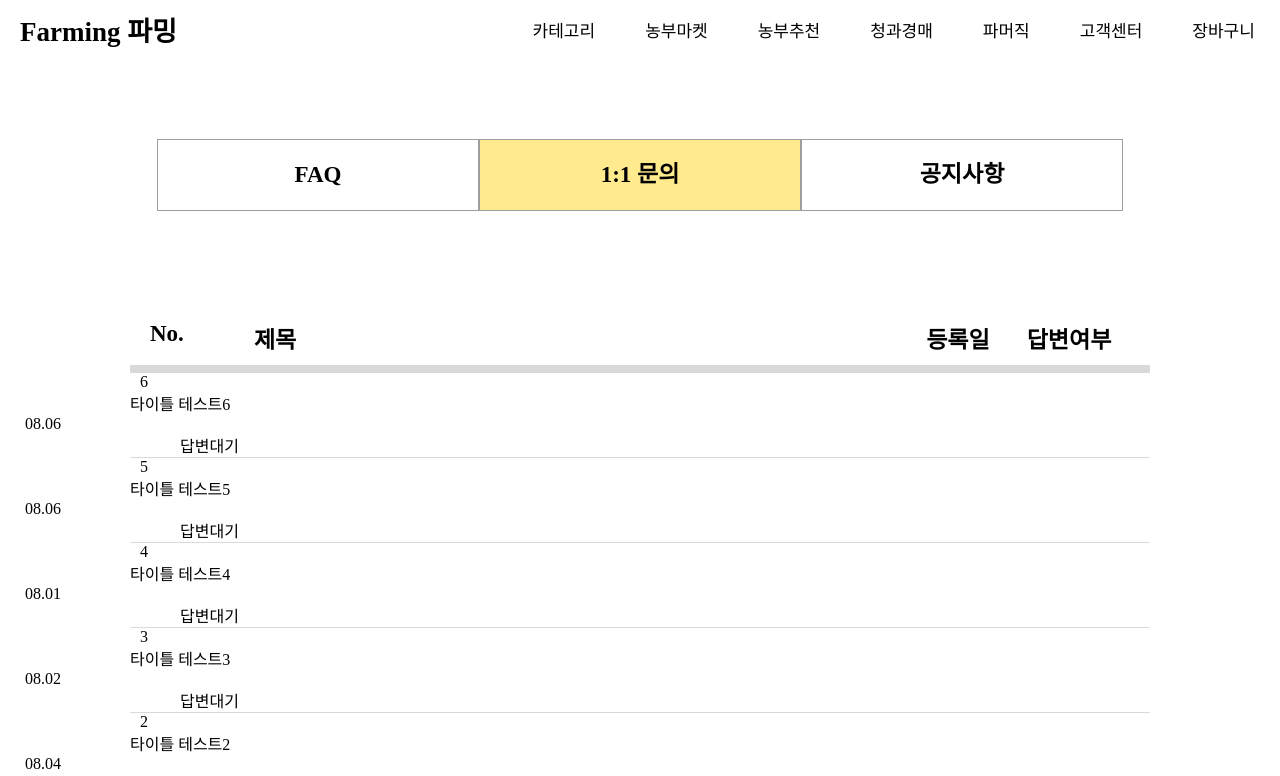
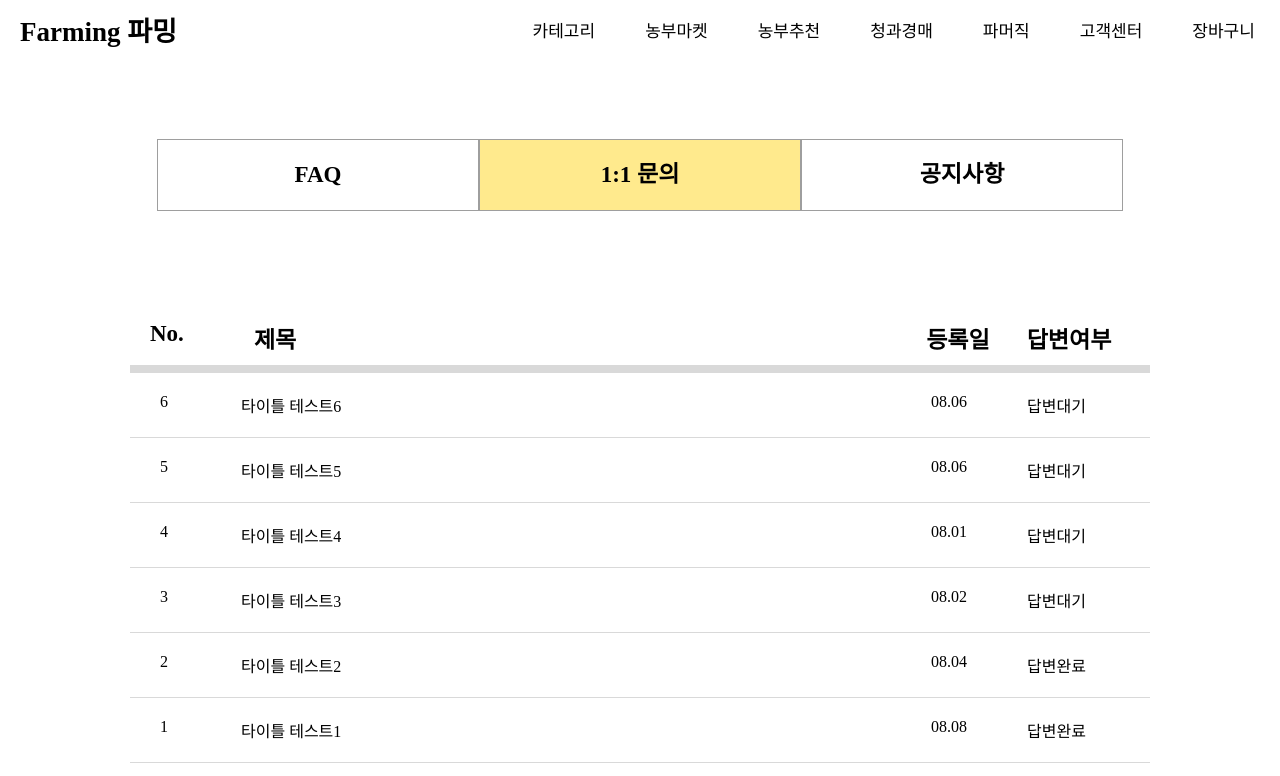
Before and after one commit to gityhb/Farming, a React (Create React App) app in the folder src/main/farmingproject/: page /customer_service_one in a window 1280 px wide. Shown: the top 776 px of the page. Built offline with nearby package versions, Linux system fonts and the light colour scheme; no server answers; a web font is replaced by a local one.

Commit message:
09/20 ssb

```diff
--- a/src/main/farmingproject/src/customer_service_notice.css
+++ b/src/main/farmingproject/src/customer_service_notice.css
@@ -1,5 +1,10 @@
 /* FAQ css에서 모두 관리 */
-
+.Customer_service_notice_inner{
+    display: flex;
+    border-bottom: 1px solid #D9D9D9;
+    cursor: pointer;
+    padding: 20px;
+}
 .Customer_service_top_date{
     margin-left: 735px;
 }
--- a/src/main/farmingproject/src/customer_service_notice.js
+++ b/src/main/farmingproject/src/customer_service_notice.js
@@ -42,7 +42,7 @@ function Customer_service_notice() {
                         </div>
 
                         {nitems.map((item) => (
-                            <div className={'Customer_service_inner'}>
+                            <div className={'Customer_service_notice_inner'}>
                                 <div className={'Customer_service_inner_num'}>{item.nnum}</div>
                                 <div className={'Customer_service_inner_title'}>{item.ntitle}</div>
                                 <div className={'Customer_service_inner_o_date'}>{item.ndate}</div>
--- a/src/main/farmingproject/src/customer_service_one.css
+++ b/src/main/farmingproject/src/customer_service_one.css
@@ -1,5 +1,10 @@
 /* FAQ css에서 모두 관리 */
-
+.Customer_service_one_inner{
+    display: flex;
+    border-bottom: 1px solid #D9D9D9;
+    cursor: pointer;
+    padding: 20px;
+}
 
 .Customer_service_top_o_date{
     margin-left: 630px;
@@ -7,7 +12,7 @@
 }
 
 .Customer_service_inner_o_date{
-    margin-left: -105px;
+    margin-left: -100px;
 }
 
 .Customer_service_inner_title{
@@ -15,7 +20,7 @@
 }
 
 .Customer_service_inner_answer{
-    margin-left: 50px;
+    margin-left: 60px;
 }
 
 .Customer_service_div{
--- a/src/main/farmingproject/src/customer_service_one.js
+++ b/src/main/farmingproject/src/customer_service_one.js
@@ -65,7 +65,7 @@ function Customer_service_one() {
                         </div>
 
                         {oitems.map((item) => (
-                            <div className={'Customer_service_inner'}>
+                            <div className={'Customer_service_one_inner'}>
                                 <div className={'Customer_service_inner_num'}>{item.onum}</div>
                                 <div className={'Customer_service_inner_title'}>{item.otitle}</div>
                                 <div className={'Customer_service_inner_o_date'}>{item.odate}</div>
```
